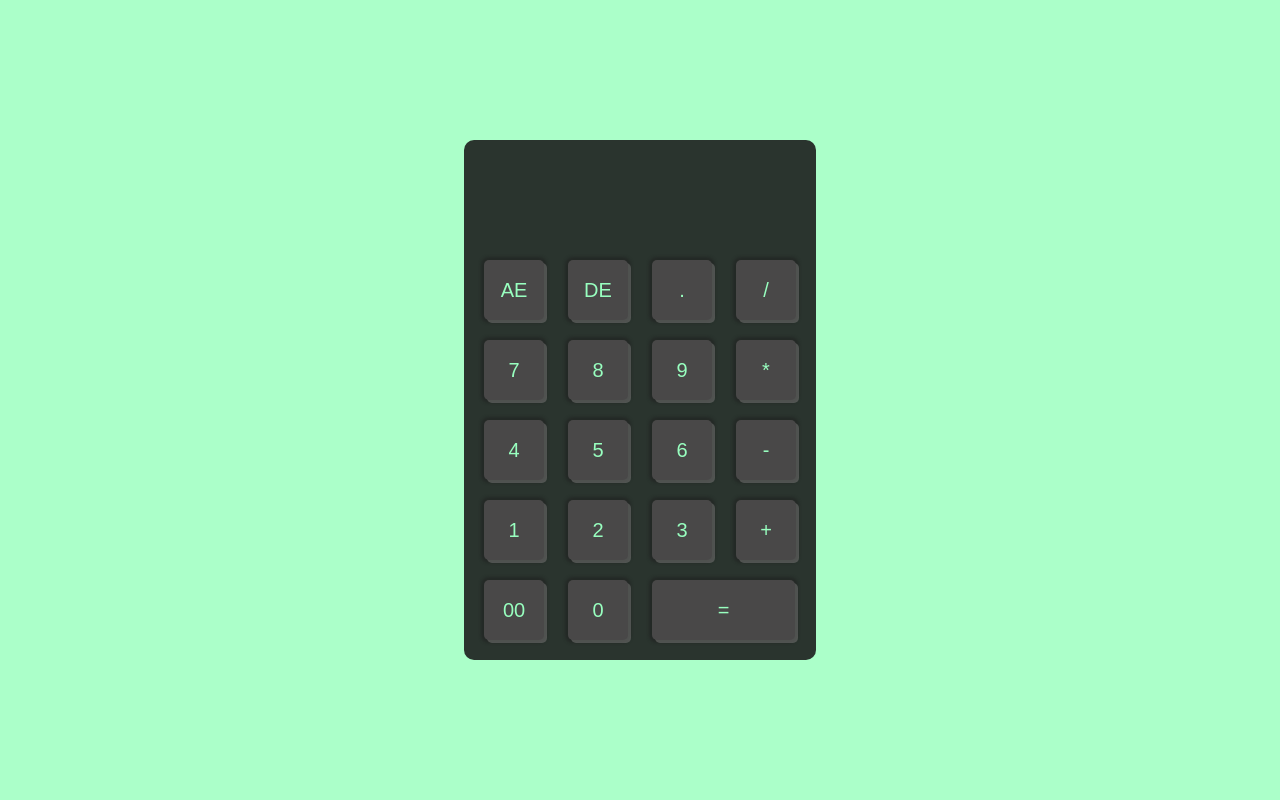
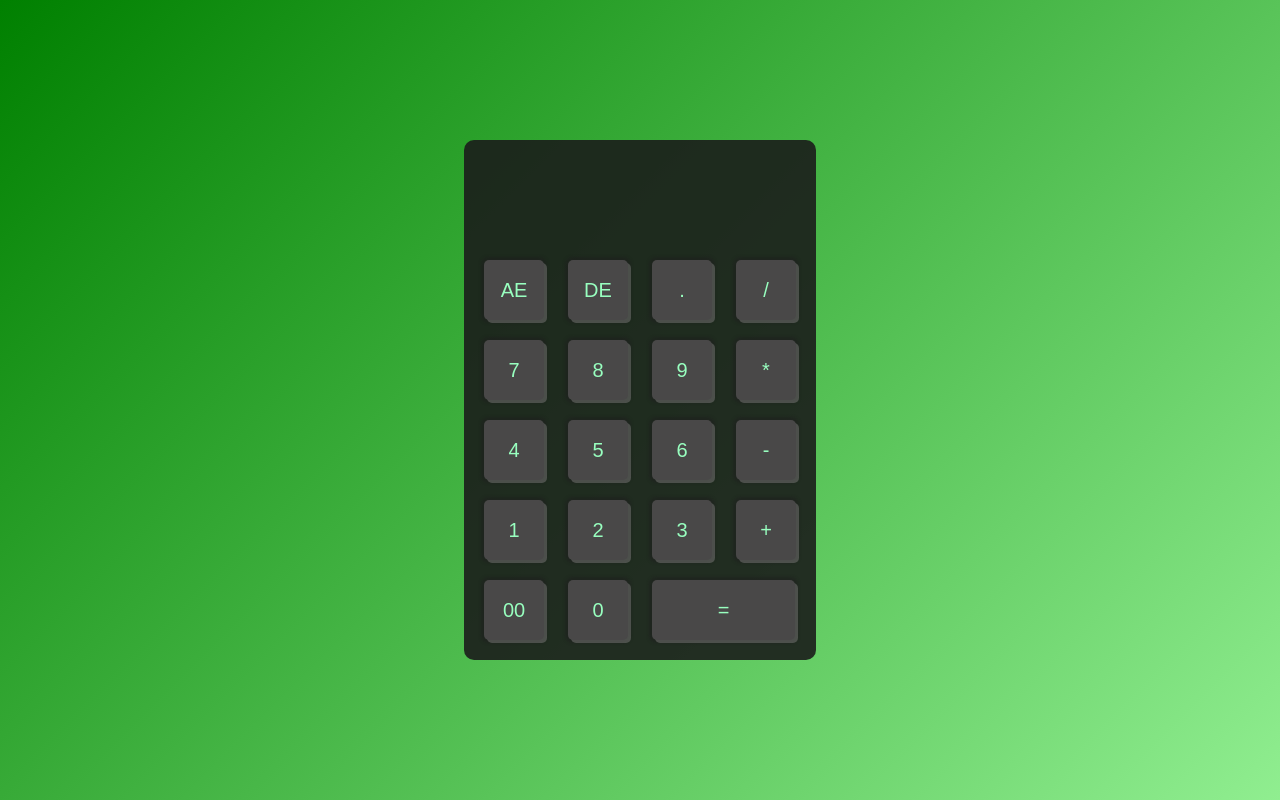
Before and after one commit to 1408Keshu/Calculator, a plain HTML site: page index.html in a window 1280 px wide. Drawn offline with Linux system fonts and the light colour scheme.

Commit message:
Update style.css

```diff
--- a/style.css
+++ b/style.css
@@ -3,7 +3,7 @@
     padding: 0;
 }
 .container{
-    background-color: rgb(171, 255, 201);
+    background:linear-gradient(135deg,green,lightgreen);
     display: flex;
     justify-content: center;
     align-items: center;
```
